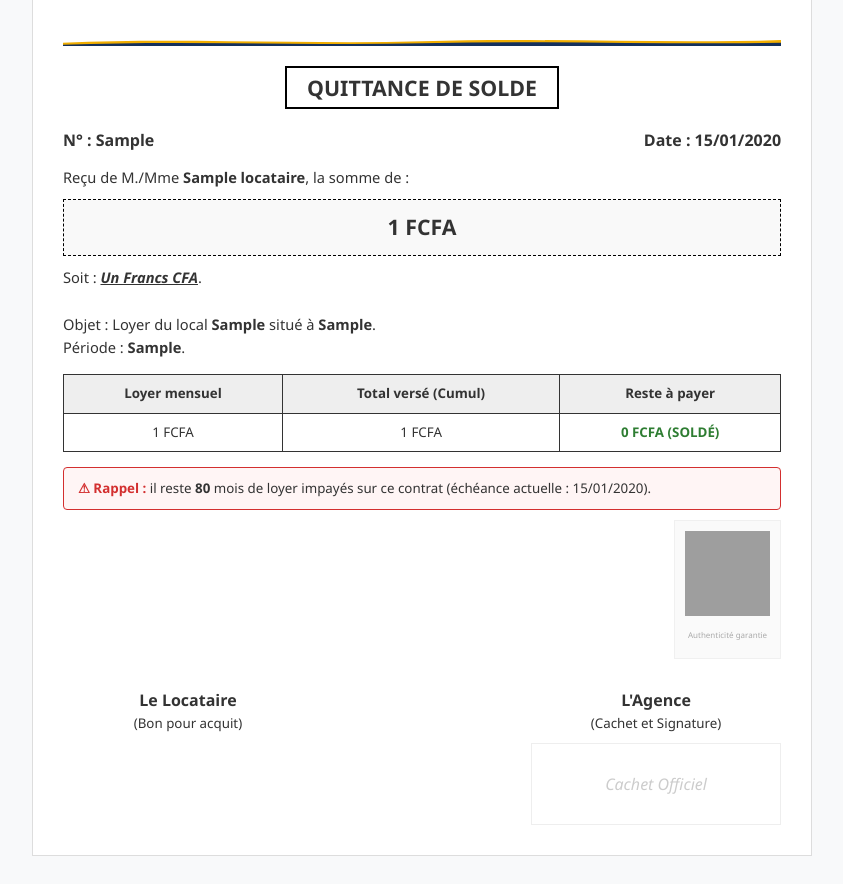
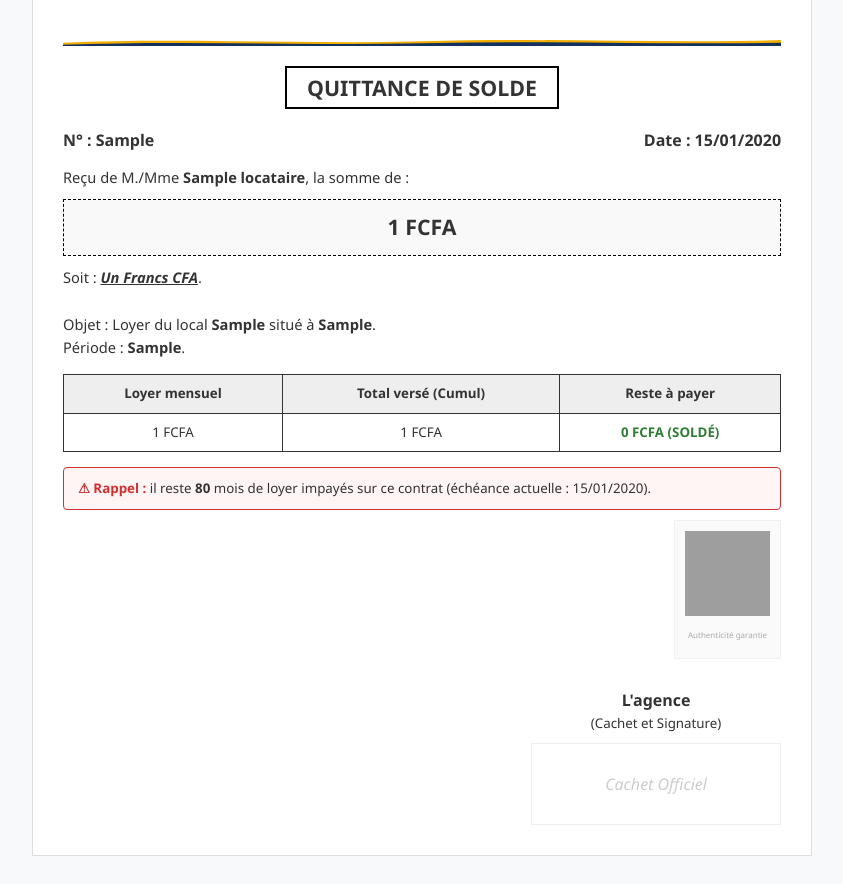
Before and after one commit to Josselin225/bail_manager, a PHP site: page /pages/quittance.php?id=1 in a window 1280 px wide. Shown: the part 84-968 px from the top of the page, without its empty margins (218-1061 px from the left). Run offline with PHP 8.4, Linux system fonts and the light colour scheme; the visitor is signed in with stand-in values (Sample User, id 1); data comes from the database, SQL or seed files in the repository; tables that the repository leaves empty hold one stand-in row (values such as "Sample post"); grey boxes are pictures that could not be loaded.

Commit message:
Retire la signature du locataire sur la quittance de paiement
Seule l'agence doit signer la quittance ; le bloc signature locataire
et la boite vide restante sont retires, le pied de page passe a un
seul bloc aligne a droite.

Co-Authored-By: Claude Sonnet 5 <noreply@anthropic.com>

```diff
--- a/pages/quittance.php
+++ b/pages/quittance.php
@@ -151,7 +151,7 @@ $footerCssContent = $footerCssParts ? implode(' ', $footerCssParts) : '""';
         .text-success { color: #2e7d32; font-weight: bold; }
         .qr-section { text-align: center; margin-top: 10px; padding: 10px; border: 1px solid #f0f0f0; background-color: #fafafa; width: fit-content; margin-left: auto; }
         .qr-section img { width: 85px; height: 85px; }
-        .footer { margin-top: 30px; display: flex; justify-content: space-between; }
+        .footer { margin-top: 30px; display: flex; justify-content: flex-end; }
         .signature-box { width: 250px; text-align: center; }
         .stamp-area { border: 1px solid #eee; height: 80px; margin-top: 10px; display: flex; align-items: center; justify-content: center; color: #ccc; font-style: italic; }
         .highlight { background-color: #fffde7; font-weight: bold; }
@@ -246,9 +246,7 @@ $footerCssContent = $footerCssParts ? implode(' ', $footerCssParts) : '""';
         </div>
 
         <div class="footer">
-            <div class="signature-box"><strong>Le Locataire</strong><br><small>(Bon pour acquit)</small></div>
-            <div class="signature-box">
-                <strong>L'Agence</strong><br><small>(Cachet et Signature)</small>
+            <div class="signature-box"><strong>L'agence</strong><br><small>(Cachet et Signature)</small>
                 <div class="stamp-area">Cachet Officiel</div>
             </div>
         </div>
```
